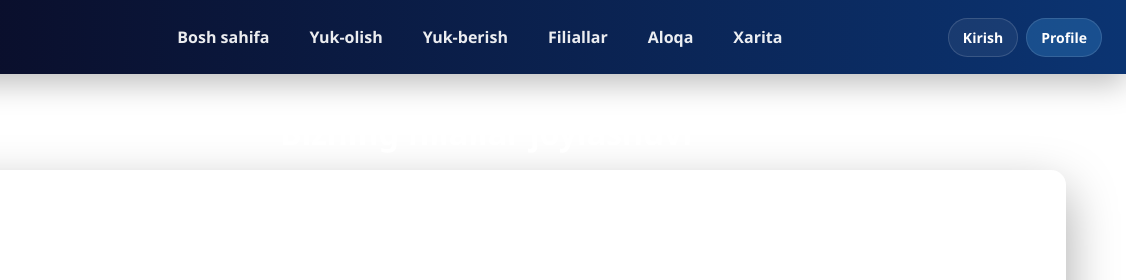
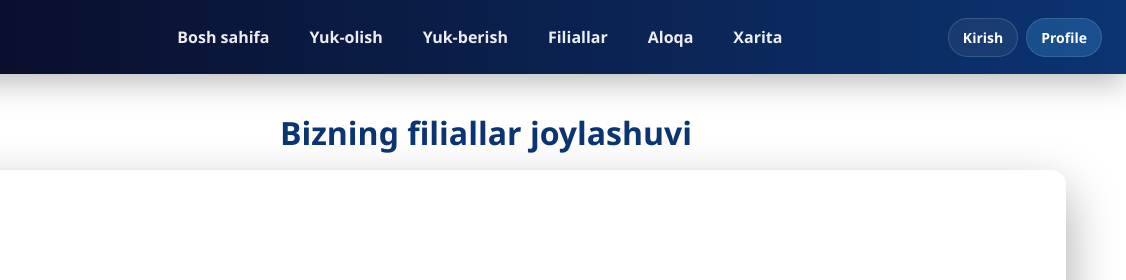
Before and after one commit to jasurruz/yukchi, a plain HTML site: page xarita.html in a window 1280 px wide. Shown: the top 280 px of the page, 154-1280 px from the left. Drawn offline with nearby package versions, Linux system fonts and the light colour scheme.

Commit message:
style: unify xarita page with main theme

```diff
--- a/xarita.css
+++ b/xarita.css
@@ -102,7 +102,7 @@ main h2{
   text-align: center;
   font-size: 32px;
   margin-bottom: 18px;
-  color: #ffffff;
+  color: #0b3472;
   font-weight: 800;
 }
 
```
